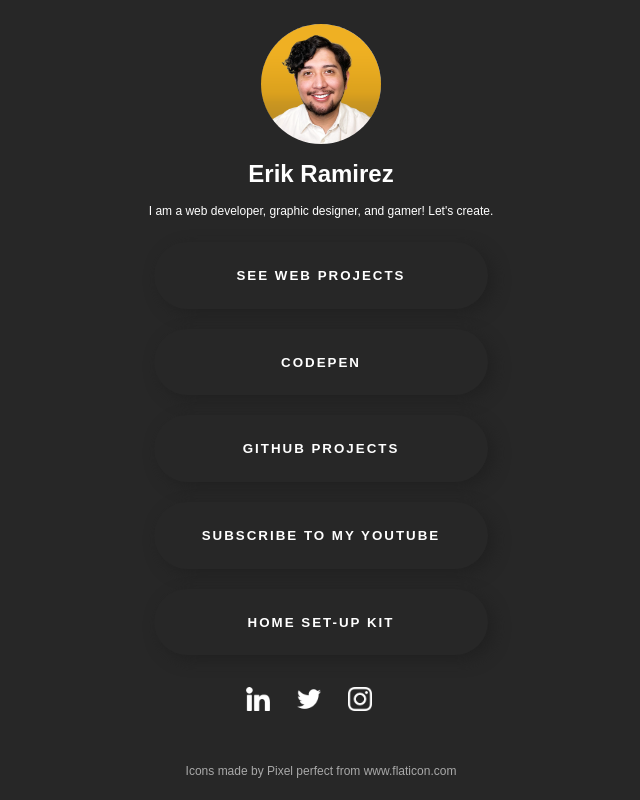
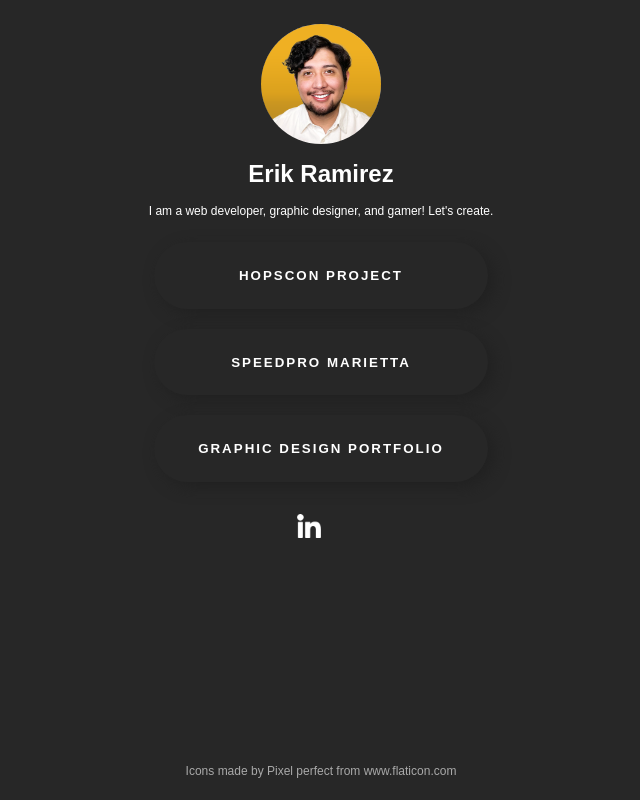
Before and after one commit to eram23/CV, a plain HTML site: page index.html in a window 1280 px wide. Shown: the whole page, without its empty margins (319-959 px from the left). Drawn offline with Linux system fonts and the light colour scheme; a web font is replaced by a local one.

Commit message:
Updated page
New links to showcase past work that I've done on different webpages.

```diff
--- a/index.html
+++ b/index.html
@@ -4,13 +4,11 @@
     <meta charset="UTF-8">
     <meta http-equiv="X-UA-Compatible" content="IE=edge">
     <meta name="viewport" content="width=device-width, initial-scale=1.0">
-    <title>Document</title>
+    <title>Erik's Link Page</title>
     <link rel="stylesheet" href="https://use.typekit.net/luw5ero.css">
     <link rel="stylesheet" href="css/main.css">
-
 </head>
 <body>
-
     <div class="top-container">
         <img class="profile-pic" src="images/erik-profile-pic.png" alt="Erik Profile Pic">
         <h1>Erik Ramirez</h1>
@@ -18,24 +16,22 @@
     </div>
 
     <div class="middle-container">
-        <button class="button-links" type="button"><a href="">See Web Projects</a></button>
-        <button class="button-links" type="button"><a href="">Codepen</a></button>
-        <button class="button-links" type="button"><a href="">Github Projects</a></button>
+        <button class="button-links" type="button"><a href="/2023 Web Design Porftolio/projects/HopsCon/website/HTML/index.html" target="_blank" rel="noopener noreferrer">Hopscon Project</a></button>
+        <button class="button-links" type="button"><a href="https://www.speedpro.com/marietta/" target="_blank" rel="noopener noreferrer">SPEEDPRO MARIETTA</a></button>
+        <button class="button-links" type="button"><a href="https://erikramirez.myportfolio.com/" target="_blank" rel="noopener noreferrer">GRAPHIC DESIGN PORTFOLIO</a></button>
+
+<!-- THE CODE BELOW IS A PLACEHOLDER FOR FUTURE PROJECTS
         <button class="button-links" type="button"><a href="">Subscribe To My Youtube</a></button>
         <button class="button-links" type="button"><a href="">Home Set-Up Kit</a></button>
+-->
     </div>
 
     <div class="bottom-container">
-        <img class="social-media-icon" src="images/linkedin-icon-white.png" alt="linkedin icon">
-        <img class="social-media-icon" src="images/twitter-icon-white.png" alt="twitter icon">
-        <img class="social-media-icon" src="images/instagram-icon-white.png" alt="instagram icon">
+        <a href="https://www.linkedin.com/in/erik-ramirez-atl/"><img class="social-media-icon" src="images/linkedin-icon-white.png" alt="linkedin icon"></a>
     </div>
 
     <footer>
         <div class="icon-credit">Icons made by <a href="https://www.flaticon.com/authors/pixel-perfect" title="Pixel perfect">Pixel perfect</a> from <a href="https://www.flaticon.com/" title="Flaticon">www.flaticon.com</a></div>
     </footer>
-
-
-
 </body>
 </html>
```
